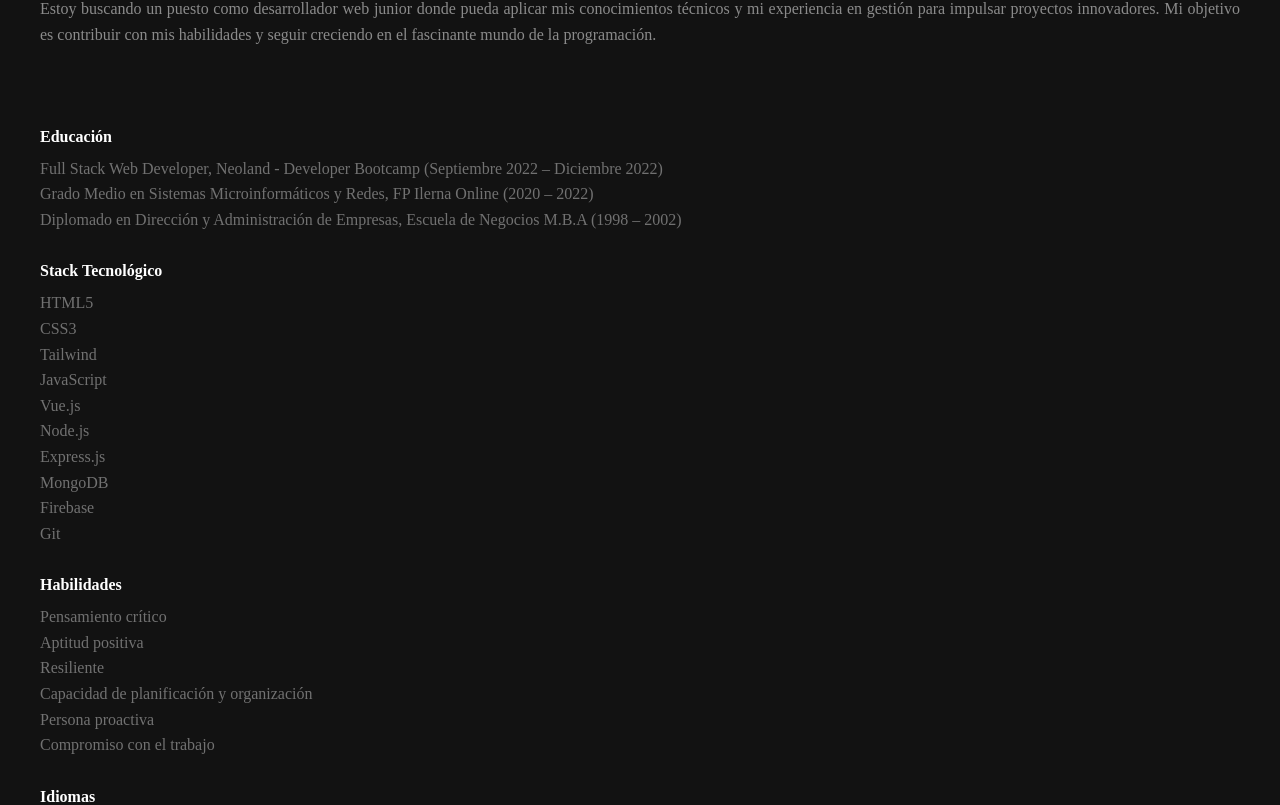
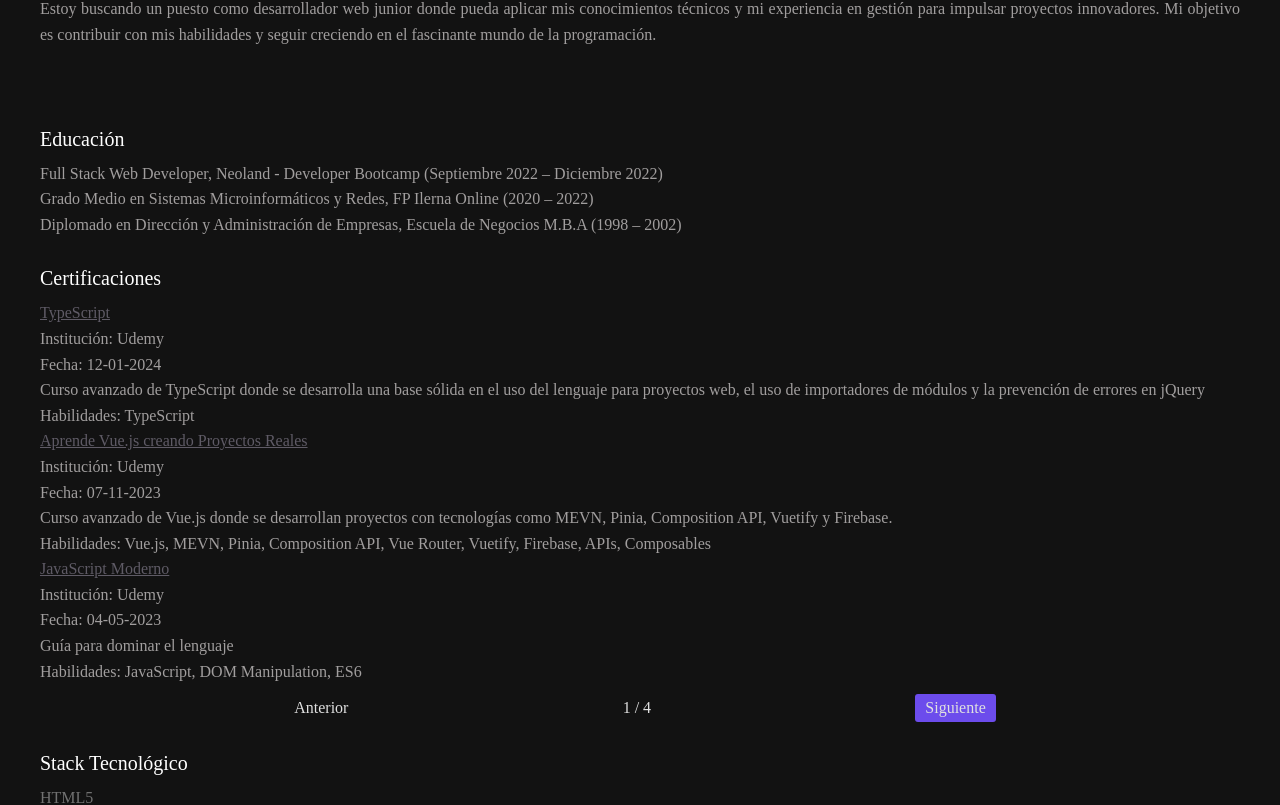
Before and after one commit to YubalHormiga/MyDevPortfolio, a Vue app: page /about in a window 1280 px wide. Shown: the part 615-1420 px from the top of the page. Built offline with nearby package versions, Linux system fonts and the light colour scheme; a web font is replaced by a local one.

Commit message:
added course certificates

```diff
--- a/src/assets/main.css
+++ b/src/assets/main.css
@@ -4,7 +4,7 @@
     /* Colores tema oscuro */
     --background-dark: #121212;
     --text-dark: #e0e0e0;
-    --paragraph-dark: #8b8b8b;
+    --paragraph-dark: #a19e9e;
     --button-dark: #6c4cec;
     --button-hover-dark: #815fef;
     --primary-dark: #ffffff;
@@ -21,9 +21,9 @@
     --button-hover-light: #9473f2;
     --primary-light: #6c4cec;
     --highlight-light: #9473f2;
-    --secondary-light: #9c9595;
-    --tertiary-light: #5f5b66;
-    --heading-light: #535d72;
+    --secondary-light: #717171;
+    --tertiary-light: #524766;
+    --heading-light: #423e47;
 
     /* Colores comunes */
     --copied-message-color: #b599f7;
@@ -107,7 +107,6 @@ h2,
 h3,
 h4,
 h5 {
-    font-weight: 700;
     color: var(--heading);
 }
 
--- a/src/data/profileData.js
+++ b/src/data/profileData.js
@@ -8,6 +8,104 @@ export const profileData = {
     `Full Stack Web Developer, Neoland - Developer Bootcamp (Septiembre 2022 – Diciembre 2022)`,
     `Grado Medio en Sistemas Microinformáticos y Redes, FP Ilerna Online (2020 – 2022)`,
     `Diplomado en Dirección y Administración de Empresas, Escuela de Negocios M.B.A (1998 – 2002)`,
+  ],
+  certifications: [
+    {
+      title: 'TypeScript',
+      link: 'https://udemy-certificate.s3.amazonaws.com/image/UC-e2215839-d6d7-44f8-b82a-19ba03fb6732.jpg',
+      institution: 'Udemy',
+      date: '12-01-2024',
+      description:
+        'Curso avanzado de TypeScript donde se desarrolla una base sólida en el uso del lenguaje para proyectos web, el uso de importadores de módulos y la prevención de errores en jQuery',
+      skills: ['TypeScript'],
+    },
+    {
+      title: 'Aprende Vue.js creando Proyectos Reales',
+      link: 'https://udemy-certificate.s3.amazonaws.com/image/UC-e4c5599b-0bda-477f-b3d5-390159966e16.jpg',
+      institution: 'Udemy',
+      date: '07-11-2023',
+      description:
+        'Curso avanzado de Vue.js donde se desarrollan proyectos con tecnologías como MEVN, Pinia, Composition API, Vuetify y Firebase.',
+      skills: [
+        'Vue.js',
+        'MEVN',
+        'Pinia',
+        'Composition API',
+        'Vue Router',
+        'Vuetify',
+        'Firebase',
+        'APIs',
+        'Composables',
+      ],
+    },
+    {
+      title: 'JavaScript Moderno',
+      link: 'https://udemy-certificate.s3.amazonaws.com/image/UC-ac90734e-4aa8-4acc-9305-98b70a6e47fb.jpg',
+      institution: 'Udemy',
+      date: '04-05-2023',
+      description: 'Guía para dominar el lenguaje',
+      skills: ['JavaScript', 'DOM Manipulation', 'ES6'],
+    },
+    {
+      title: 'Desarrollo Web Full Stack, Neoland',
+      link: 'https://www.credential.net/5879ff0d-5964-44da-becf-f1d85291ee70#gs.mramya',
+      institution: 'Neoland',
+      date: '01-12-2023',
+      description:
+        'Curso intensivo de desarrollo web Full Stack, que cubre front-end, back-end y bases de datos.',
+      skills: ['JavaScript', 'Node.js', 'React', 'Express', 'MongoDB'],
+    },
+    {
+      title: 'Super Pack, HTML, CSS Y JAVASCRIPT',
+      link: 'https://udemy-certificate.s3.amazonaws.com/image/UC-e7e56912-6c2c-4eae-baa2-4b939d24e65c.jpg',
+      institution: 'Udemy',
+      date: '15-09-2022',
+      description:
+        'Aprendizaje de los conceptos esenciales de HTML5 para crear la estructura de páginas web. Estudio de CSS3 para la estilización y diseño de sitios web utilizando Hojas de Estilo en Cascada (CSS). Dominio de JavaScript para funciones interactivas en frontend y backend, esenciales en el desarrollo web moderno y altamente demandadas en el mercado laboral.',
+      skills: ['HTML', 'CSS', 'JavaScript'],
+    },
+    {
+      title: 'Curso de CSS',
+      link: 'https://udemy-certificate.s3.amazonaws.com/image/UC-e1b2622e-4a5d-4efd-b1e0-32fcdd4dffdd.jpg',
+      institution: 'Udemy',
+      date: '12-07-2022',
+      description: 'Introducción Completa a CSS y CSS3',
+      skills: ['CSS'],
+    },
+    {
+      title: 'Universidad CSS',
+      link: 'https://udemy-certificate.s3.amazonaws.com/image/UC-421b1048-fe66-4ebd-a181-11284a6a31d2.jpg',
+      institution: 'Udemy',
+      date: '02-07-2022',
+      description: 'Aprende CSS desde Cero a Experto',
+      skills: ['CSS'],
+    },
+    {
+      title: 'Universidad HTML',
+      link: 'https://udemy-certificate.s3.amazonaws.com/image/UC-fad78bf7-b494-4c63-92f2-3678fa2dee78.jpg',
+      institution: 'Udemy',
+      date: '27-06-2022',
+      description: 'Aprende HTML desde Cero a Experto',
+      skills: ['HTML'],
+    },
+    {
+      title: 'CSS Fundamentals',
+      link: 'https://www.sololearn.com/certificates/CT-QQPBAXS2',
+      institution: 'SoloLearn',
+      date: '25-05-2021',
+      description:
+        'Aprendizaje de los conceptos esenciales de CSS, incluyendo la estilización y diseño de páginas web utilizando Hojas de Estilo en Cascada (CSS)',
+      skills: ['CSS'],
+    },
+    {
+      title: 'HTML Fundamentals',
+      link: 'https://www.sololearn.com/certificates/CT-CSST8RG8',
+      institution: 'SoloLearn',
+      date: '15-05-2021',
+      description:
+        'Dominio de los fundamentos de HTML, incluyendo la estructuración de contenido web, creación de formularios interactivos y la incorporación de elementos multimedia',
+      skills: ['HTML'],
+    },
   ],
   techStack: [
     'HTML5',
--- a/src/views/AboutView.vue
+++ b/src/views/AboutView.vue
@@ -1,10 +1,33 @@
 <script setup>
+import { ref } from 'vue'
 import { profileData } from '@/data/profileData.js'
 import profilePhoto from '@/assets/images/mi-foto.png'
+
+const certificationsPerPage = 3
+const currentPage = ref(0)
+
+const nextPage = () => {
+  if ((currentPage.value + 1) * certificationsPerPage < profileData.certifications.length) {
+    currentPage.value++
+  }
+}
+
+const prevPage = () => {
+  if (currentPage.value > 0) {
+    currentPage.value--
+  }
+}
+
+const paginatedCertifications = () => {
+  const start = currentPage.value * certificationsPerPage
+  const end = start + certificationsPerPage
+  return profileData.certifications.slice(start, end)
+}
 </script>
 
 <template>
   <div class="about-container">
+    <!-- Foto de perfil y presentación -->
     <div class="profile-photo-container">
       <div class="profile-photo">
         <img :src="profilePhoto" alt="Foto de Yubal Hormiga" />
@@ -13,26 +36,71 @@ import profilePhoto from '@/assets/images/mi-foto.png'
         <h3>Sobre <span>mí</span></h3>
       </div>
     </div>
+
     <div class="bio">
       <p v-for="(paragraph, index) in profileData.bio" :key="index">{{ paragraph }}</p>
     </div>
+
     <div class="additional-info">
       <div class="education">
         <h4>Educación</h4>
-        <li v-for="(item, index) in profileData.education" :key="index">{{ item }}</li>
+        <p v-for="(item, index) in profileData.education" :key="index">{{ item }}</p>
       </div>
+
+      <div class="certifications">
+        <h4>Certificaciones</h4>
+        <ul>
+          <li v-for="(certification, index) in paginatedCertifications()" :key="index">
+            <a :href="certification.link" target="_blank" class="certification-title">
+              {{ certification.title }}
+            </a>
+            <p>Institución: {{ certification.institution }}</p>
+            <p>Fecha: {{ certification.date }}</p>
+            <p class="certification-description">{{ certification.description }}</p>
+            <p>Habilidades: {{ certification.skills.join(', ') }}</p>
+          </li>
+        </ul>
+        <div class="navigation">
+          <button
+            @click="prevPage"
+            :disabled="currentPage === 0"
+            :class="{ disabled: currentPage === 0 }"
+          >
+            Anterior
+          </button>
+          <span
+            >{{ currentPage + 1 }} /
+            {{ Math.ceil(profileData.certifications.length / certificationsPerPage) }}</span
+          >
+          <button
+            @click="nextPage"
+            :disabled="
+              (currentPage + 1) * certificationsPerPage >= profileData.certifications.length
+            "
+            :class="{
+              disabled:
+                (currentPage + 1) * certificationsPerPage >= profileData.certifications.length,
+            }"
+          >
+            Siguiente
+          </button>
+        </div>
+      </div>
+
       <div class="tech-stack">
         <h4>Stack Tecnológico</h4>
         <ul>
           <li v-for="(tech, index) in profileData.techStack" :key="index">{{ tech }}</li>
         </ul>
       </div>
+
       <div class="skills">
         <h4>Habilidades</h4>
         <ul>
           <li v-for="(skill, index) in profileData.skills" :key="index">{{ skill }}</li>
         </ul>
       </div>
+
       <div class="languages">
         <h4>Idiomas</h4>
         <ul>
@@ -56,6 +124,7 @@ import profilePhoto from '@/assets/images/mi-foto.png'
           <li v-for="(responsibility, i) in job.responsibilities" :key="i">{{ responsibility }}</li>
         </div>
       </div>
+
       <div class="download-cv">
         <a href="/YubalCV.pdf" download>Descargar CV en PDF</a>
       </div>
@@ -69,8 +138,9 @@ p {
 }
 
 h4 {
+  font-weight: 500;
   margin-bottom: 1rem;
-  color: var(--heading);
+  font-size: 2rem;
 }
 
 h5 {
@@ -90,12 +160,26 @@ a {
 a:hover {
   color: var(--li-hover-color);
 }
+a.see-more {
+  color: var(--primary-light);
+  font-weight: bold;
+  text-decoration: none;
+}
+
+a.see-less {
+  color: var(--primary-light);
+  text-decoration: none;
+}
+
+a.see-more:hover,
+a.see-less:hover {
+  color: var(--highlight-light);
+}
 
 .about-container {
   display: flex;
   flex-direction: column;
   gap: 3rem;
-  color: var(--text-color);
 }
 
 .profile-photo-container {
@@ -123,6 +207,7 @@ a:hover {
 }
 
 .education,
+.certifications,
 .tech-stack,
 .skills,
 .languages,
@@ -131,11 +216,14 @@ a:hover {
 }
 
 .education p,
+.certifications p,
 .languages p,
 .job p {
   margin-bottom: 0;
 }
-
+.certification-title {
+  color: var(--tertiary);
+}
 .work-experience h5 {
   font-size: 1.6rem;
   color: var(--tertiary);
@@ -157,6 +245,31 @@ a:hover {
   margin-top: 3rem;
 }
 
+.navigation {
+  display: flex;
+  justify-content: space-evenly;
+  align-items: center;
+  margin-top: 1rem;
+  gap: 2rem;
+}
+
+button {
+  background-color: var(--button-color);
+  color: var(--button-text-color);
+  padding: 0.5rem 1rem;
+  border-radius: 3px;
+  cursor: pointer;
+  transition: background-color 0.3s;
+  display: inline-flex;
+  align-items: center;
+  gap: 0.5rem;
+}
+
+button.disabled {
+  background-color: var(--disabled);
+  cursor: not-allowed;
+}
+
 @media (min-width: 768px) {
   .profile-photo-container {
     flex-direction: row;
--- a/src/views/FooterView.vue
+++ b/src/views/FooterView.vue
@@ -34,17 +34,10 @@ const currentYear = computed(() => new Date().getFullYear())
 
 <style scoped>
 .footer-container {
-  width: 95%;
-  margin: 0 auto;
-  max-width: var(--max-width);
   display: flex;
   flex-direction: column;
-  font-size: medium;
-  margin-top: 3rem;
-  background-color: var(--background);
-  color: var(--text-color);
-  padding: 2rem;
-  border-top: 2px solid var(--primary);
+  font-size: large;
+  margin: 2rem 0;
 }
 
 .about-section {
@@ -56,14 +49,14 @@ const currentYear = computed(() => new Date().getFullYear())
 
 .footer-credit h3 {
   display: flex;
-  font-size: medium;
+  font-size: large;
   justify-content: center;
   color: var(--primary);
 }
 
 .footer-credit h3::before {
   content: '©';
-  font-size: medium;
+  font-size: large;
   margin-right: 0.5rem;
   color: var(--primary);
 }
```
